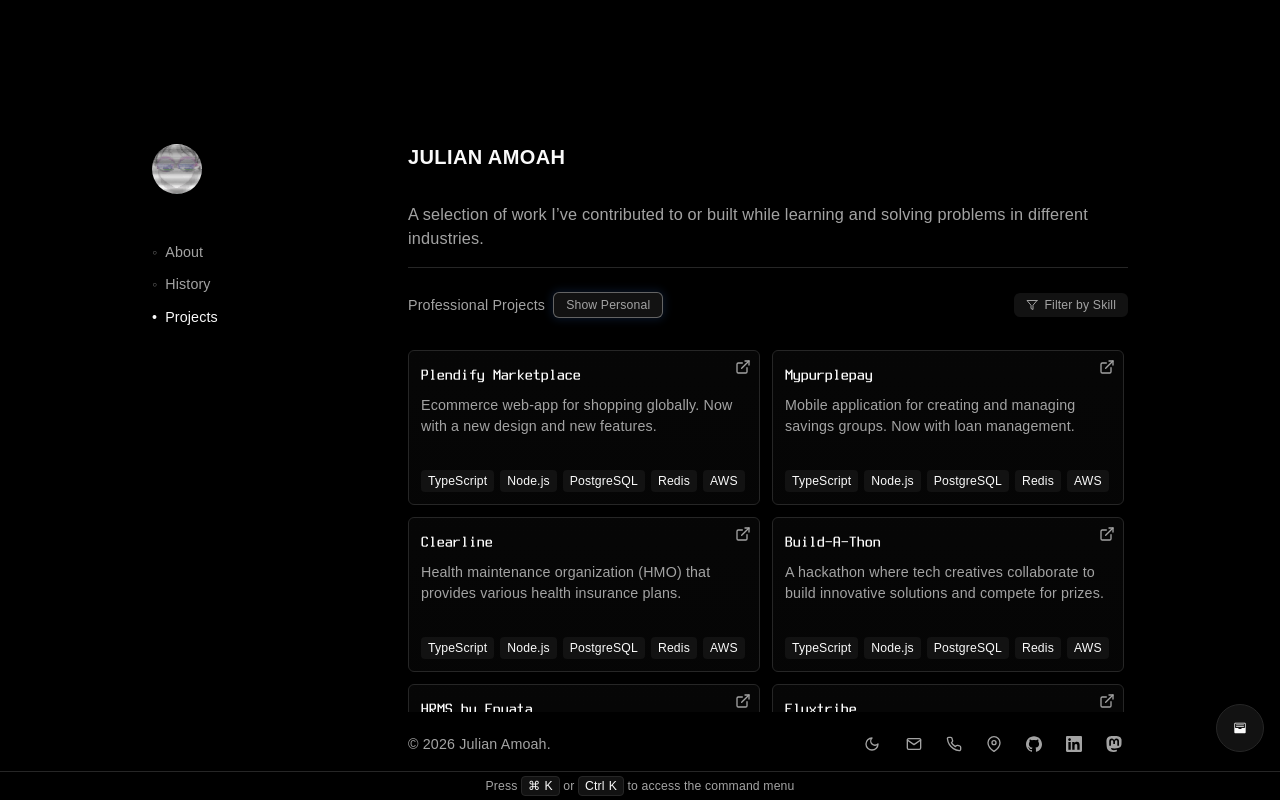
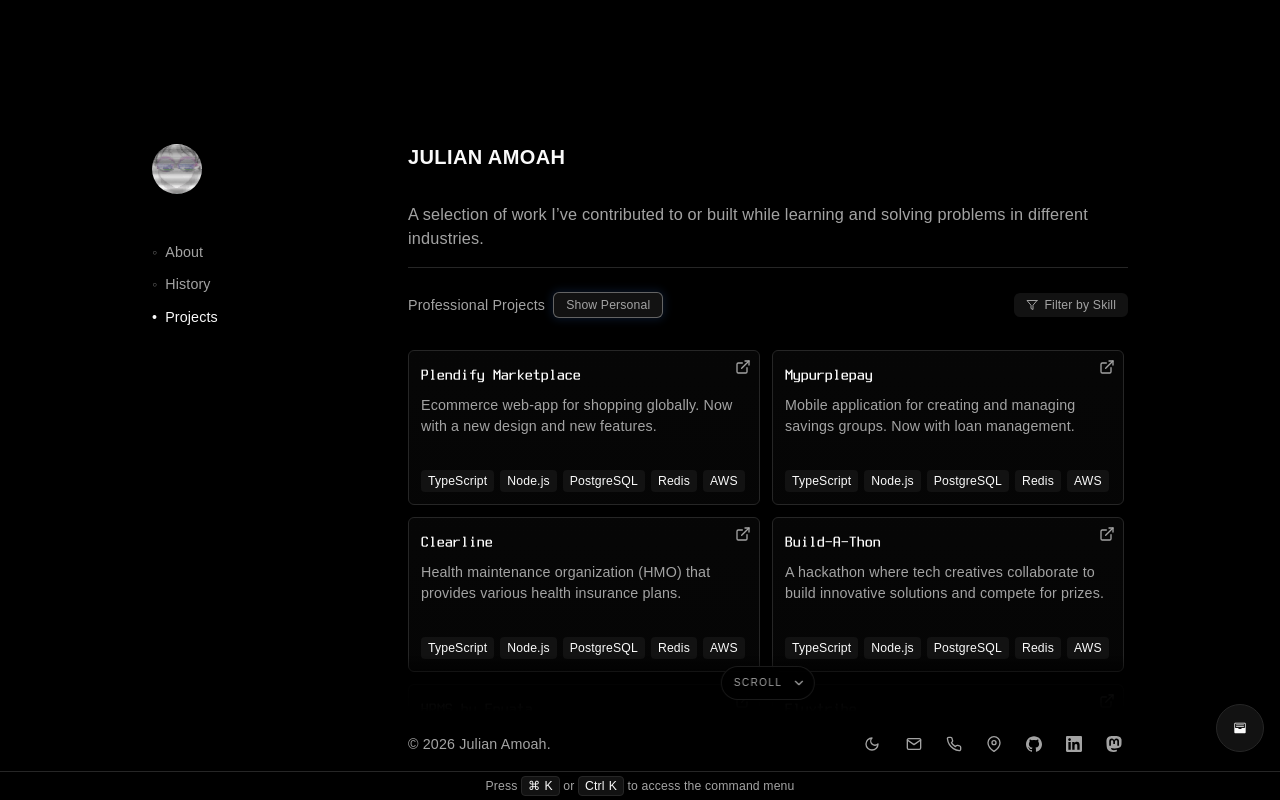
Before and after one commit to EnJulian/portfolio, a Next.js app: page /projects in a window 1280 px wide. Built offline with nearby package versions, Linux system fonts and the light colour scheme; a web font is replaced by a local one.

Commit message:
Add ScrollRegion component to ProjectsDisplay for improved scrolling behavior; include new project "Vaska" in resume data with relevant details.

```diff
--- a/src/components/projects-display.tsx
+++ b/src/components/projects-display.tsx
@@ -5,6 +5,7 @@ import { FiFilter, FiX } from "react-icons/fi";
 import { motion, AnimatePresence, useReducedMotion } from "framer-motion";
 import { ProjectCard, type Project } from "@/components/project-card";
 import { SkillChip } from "@/components/ui/skill-chip";
+import { ScrollRegion } from "@/components/ui/scroll-region";
 import { focusRing } from "@/lib/focus-ring";
 import { cn } from "@/lib/utils";
 
@@ -162,7 +163,7 @@ export default function ProjectsDisplay({
       )}
 
       <AnimatePresence>
-        <div className="scrollbar-thin scrollbar-thumb-border scrollbar-track-transparent grid min-h-0 flex-1 grid-cols-1 content-start items-start gap-3 pb-1 pt-3 md:grid-cols-2 md:overflow-y-auto md:overscroll-y-contain md:pr-1">
+        <ScrollRegion className="grid grid-cols-1 content-start items-start gap-3 pb-1 pt-3 md:grid-cols-2 md:overflow-y-auto md:overscroll-y-contain md:pr-1">
           {filteredProjects.length > 0 ? (
             filteredProjects.map((project) => (
               <motion.div
@@ -197,7 +198,7 @@ export default function ProjectsDisplay({
               </button>
             </div>
           )}
-        </div>
+        </ScrollRegion>
       </AnimatePresence>
     </div>
   );
--- /dev/null
+++ b/src/components/ui/scroll-region.tsx
@@ -0,0 +1,144 @@
+"use client";
+
+import {
+  useCallback,
+  useEffect,
+  useRef,
+  useState,
+  type ReactNode,
+} from "react";
+import { ChevronDown } from "lucide-react";
+import { useReducedMotion } from "framer-motion";
+import { cn } from "@/lib/utils";
+
+type ScrollRegionProps = {
+  children: ReactNode;
+  className?: string;
+  enabled?: boolean;
+};
+
+type ScrollState = {
+  canScrollUp: boolean;
+  canScrollDown: boolean;
+  hasOverflow: boolean;
+};
+
+const initialScrollState: ScrollState = {
+  canScrollUp: false,
+  canScrollDown: false,
+  hasOverflow: false,
+};
+
+export function ScrollRegion({
+  children,
+  className,
+  enabled = true,
+}: ScrollRegionProps) {
+  const scrollRef = useRef<HTMLDivElement>(null);
+  const [scrollState, setScrollState] = useState<ScrollState>(initialScrollState);
+  const [hintDismissed, setHintDismissed] = useState(false);
+  const [isDesktop, setIsDesktop] = useState(false);
+  const prefersReducedMotion = useReducedMotion();
+
+  const updateScrollState = useCallback(() => {
+    const el = scrollRef.current;
+    if (!el) return;
+
+    const desktop = window.matchMedia("(min-width: 768px)").matches;
+    setIsDesktop(desktop);
+
+    const { scrollTop, scrollHeight, clientHeight } = el;
+    const overflow = desktop && scrollHeight > clientHeight + 1;
+    const maxScroll = scrollHeight - clientHeight;
+
+    setScrollState({
+      canScrollUp: overflow && scrollTop > 4,
+      canScrollDown: overflow && scrollTop < maxScroll - 4,
+      hasOverflow: overflow,
+    });
+
+    if (scrollTop > 8) {
+      setHintDismissed(true);
+    }
+  }, []);
+
+  useEffect(() => {
+    const el = scrollRef.current;
+    if (!el) return;
+
+    updateScrollState();
+    el.addEventListener("scroll", updateScrollState, { passive: true });
+    window.addEventListener("resize", updateScrollState);
+
+    const resizeObserver = new ResizeObserver(updateScrollState);
+    resizeObserver.observe(el);
+
+    return () => {
+      el.removeEventListener("scroll", updateScrollState);
+      window.removeEventListener("resize", updateScrollState);
+      resizeObserver.disconnect();
+    };
+  }, [updateScrollState, children]);
+
+  useEffect(() => {
+    setHintDismissed(false);
+  }, [children]);
+
+  const showIndicators = enabled && isDesktop && scrollState.hasOverflow;
+  const showHint =
+    showIndicators && scrollState.canScrollDown && !hintDismissed;
+
+  return (
+    <div className="relative min-h-0 flex-1">
+      <div
+        ref={scrollRef}
+        className={cn(
+          "scrollbar-thin scrollbar-track-transparent scrollbar-thumb-muted-foreground/30 hover:scrollbar-thumb-muted-foreground/50 h-full min-h-0",
+          className,
+        )}
+      >
+        {children}
+      </div>
+
+      <div
+        aria-hidden
+        className={cn(
+          "pointer-events-none absolute inset-x-0 top-0 z-10 h-6 bg-gradient-to-b from-background to-transparent transition-opacity duration-300 md:h-8",
+          showIndicators && scrollState.canScrollUp
+            ? "opacity-100"
+            : "opacity-0",
+        )}
+      />
+
+      <div
+        aria-hidden
+        className={cn(
+          "pointer-events-none absolute inset-x-0 bottom-0 z-10 h-10 bg-gradient-to-t from-background via-background/90 to-transparent transition-opacity duration-300 md:h-14",
+          showIndicators && scrollState.canScrollDown
+            ? "opacity-100"
+            : "opacity-0",
+        )}
+      />
+
+      <div
+        aria-hidden
+        className={cn(
+          "pointer-events-none absolute bottom-3 left-1/2 z-20 flex -translate-x-1/2 items-center gap-1.5 rounded-full border border-border/70 bg-background/75 px-3 py-1 shadow-sm backdrop-blur-sm transition-all duration-300",
+          showHint
+            ? "translate-y-0 opacity-100"
+            : "translate-y-1 opacity-0",
+        )}
+      >
+        <span className="font-mono text-[10px] uppercase tracking-[0.14em] text-muted-foreground">
+          Scroll
+        </span>
+        <ChevronDown
+          className={cn(
+            "h-3.5 w-3.5 text-muted-foreground",
+            !prefersReducedMotion && "motion-safe:animate-pulse-horizontal",
+          )}
+        />
+      </div>
+    </div>
+  );
+}
--- a/src/data/resume-data.tsx
+++ b/src/data/resume-data.tsx
@@ -147,6 +147,15 @@ export const RESUME_DATA = {
         href: "https://merifot.enyata.com/auth/create-account",
       },
     },
+    {
+      title: "Vaska",
+      techStack: ["Flutter", "Dart"],
+      description: "Freelance platform for freelancers to find work.",
+      logo: MonitoLogo,
+      link: {
+        label: "vaskafreelancer.com",
+        href: "https://vaskafreelancer.com/",
+      },
     // {
     //   title: "Campus Care",
     //   techStack: ["TypeScript", "Node.js", "PostgreSQL"],
@@ -167,7 +176,7 @@ export const RESUME_DATA = {
     //     href: "https://digitaldevhub.org",
     //   },
     // },
-  ],
+  }],
   personalProjects: [
     {
       title: "Shadowbox",
```
